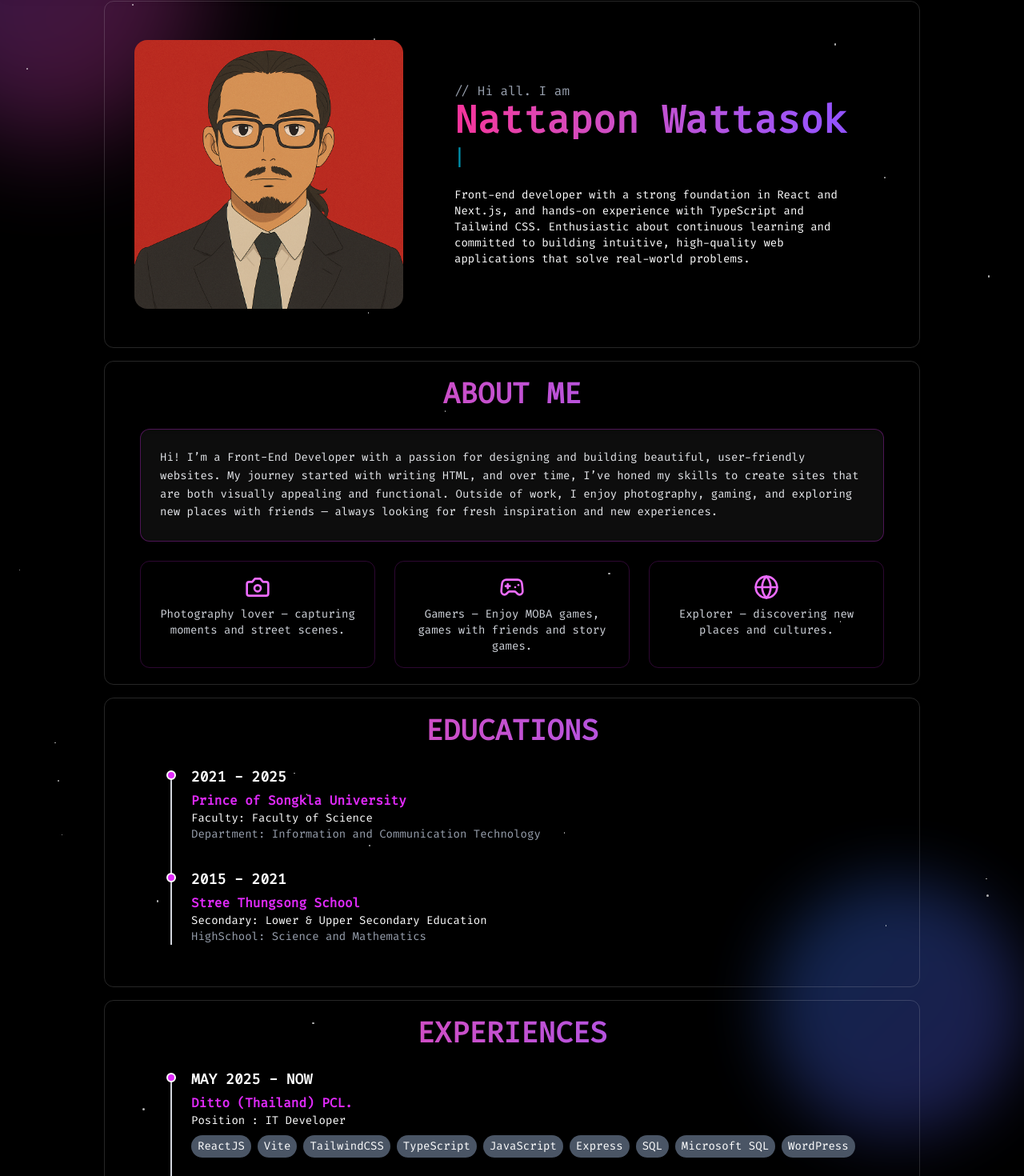
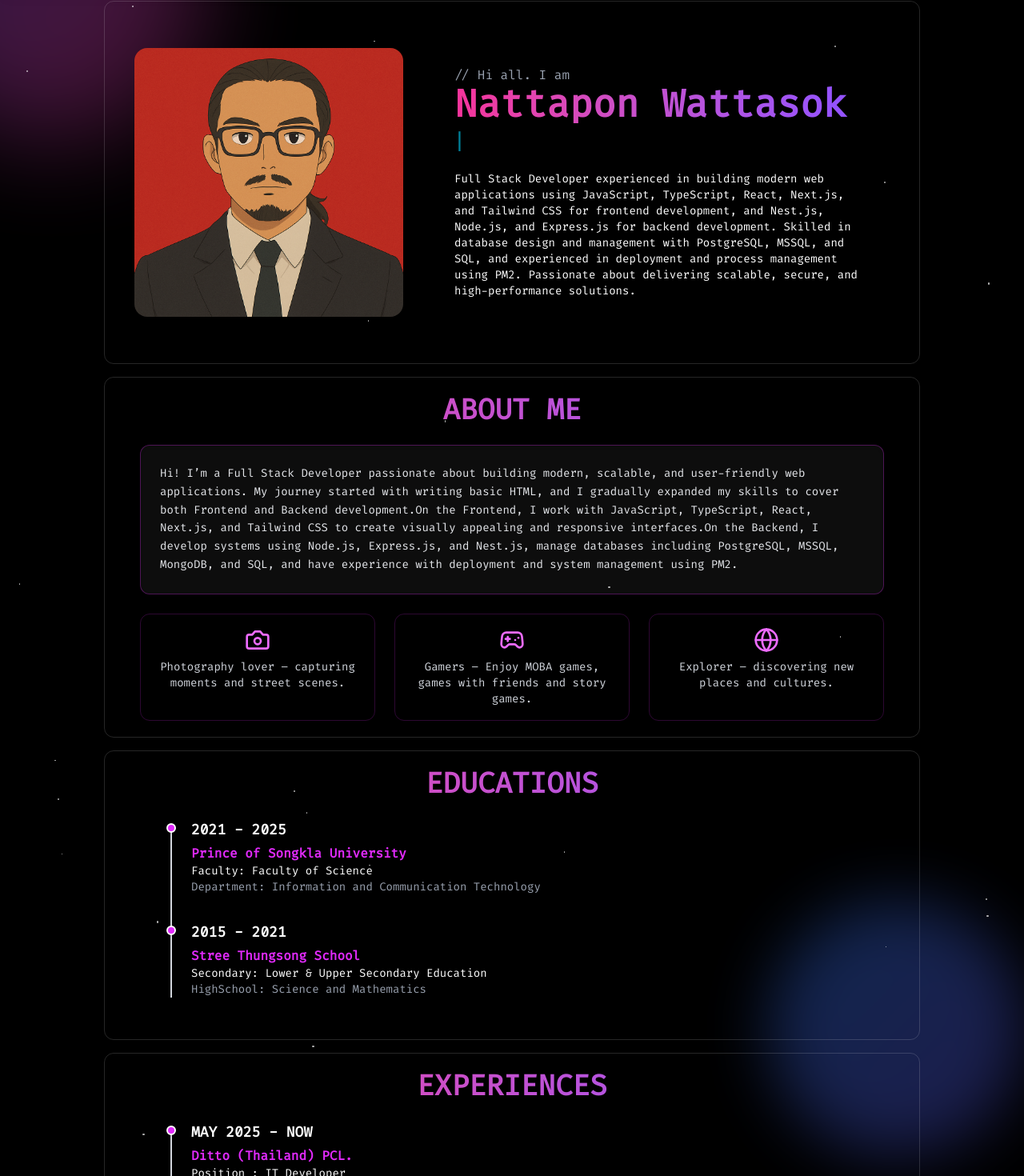
Before and after one commit to Bew60000/anw.website, a React (Vite) app: page / in a window 1280 px wide. Shown: the part 79-1549 px from the top of the page at 80% size. Built offline with nearby package versions, Linux system fonts and the light colour scheme.

Commit message:
update version

```diff
--- a/package.json
+++ b/package.json
@@ -1,7 +1,7 @@
 {
   "name": "react-tailwind-vite",
   "private": true,
-  "version": "0.0.0",
+  "version": "1.0.5",
   "type": "module",
   "scripts": {
     "dev": "vite",
--- a/src/components/content/Home.tsx
+++ b/src/components/content/Home.tsx
@@ -29,7 +29,7 @@ export default function Home() {
           </h1>
           <TypewriterEffect
             className="mb-6 text-lg font-extrabold text-cyan-500 sm:text-xl"
-            text="&gt; Front-end developer"
+            text="&gt; Full Stack developer"
             speed={100}
             pause={1500}
           />
--- a/src/libs/Resume.ts
+++ b/src/libs/Resume.ts
@@ -3,10 +3,10 @@ export const namePortfolio = "Nattapon Wattasok";
 export const descriptions = [
   {
     Welcome:
-      "Front-end developer with a strong foundation in React and Next.js, and hands-on experience with TypeScript and Tailwind CSS. Enthusiastic about continuous learning and committed to building intuitive, high-quality web applications that solve real-world problems.",
+      "Full Stack Developer experienced in building modern web applications using JavaScript, TypeScript, React, Next.js, and Tailwind CSS for frontend development, and Nest.js, Node.js, and Express.js for backend development. Skilled in database design and management with PostgreSQL, MSSQL, and SQL, and experienced in deployment and process management using PM2. Passionate about delivering scalable, secure, and high-performance solutions.",
 
     AboutMe:
-      "Hi! I’m a Front-End Developer with a passion for designing and building beautiful, user-friendly websites. My journey started with writing HTML, and over time, I’ve honed my skills to create sites that are both visually appealing and functional. Outside of work, I enjoy photography, gaming, and exploring new places with friends — always looking for fresh inspiration and new experiences.",
+      "Hi! I’m a Full Stack Developer passionate about building modern, scalable, and user-friendly web applications. My journey started with writing basic HTML, and I gradually expanded my skills to cover both Frontend and Backend development.On the Frontend, I work with JavaScript, TypeScript, React, Next.js, and Tailwind CSS to create visually appealing and responsive interfaces.On the Backend, I develop systems using Node.js, Express.js, and Nest.js, manage databases including PostgreSQL, MSSQL, MongoDB, and SQL, and have experience with deployment and system management using PM2.",
 
     Skill:
       "Below are the core skills I’ve developed and regularly use in web development—from programming languages and frameworks to styling tools and version control. These skills enable me to build efficient, visually engaging, and user-friendly web applications.",
@@ -17,12 +17,12 @@ export const descriptions = [
 ];
 
 export const skills = {
-  framework: ["NextJS", " ReactJS", "ExpressJS"],
+  framework: ["NextJS", " ReactJS", "ExpressJS", "NestJS"],
   languages: ["JavaScript", "TypeScript", "SQL"],
   UI_styling: ["TailwindCSS", "Tailwind Merge", "HTML", "CSS"],
   version_control: ["Git", "Git Control", "GitHub", "GitLab"],
-  tools: ["VS Code", "Figma", "Milo"],
-  database: ["PostgreSQL", "MicrosoftSQL"],
+  tools: ["VS Code", "Figma", "Milo", "Thunder Client", "PM2"],
+  database: ["PostgreSQL", "MicrosoftSQL", "MongoDB"],
 };
 
 export const experience = [
@@ -33,11 +33,13 @@ export const experience = [
     position: "IT Developer",
     skills: [
       "ReactJS",
+      "NextJS",
+      "NestJS",
+      "ExpressJS",
       "Vite",
       "TailwindCSS",
       "TypeScript",
       "JavaScript",
-      "Express",
       "SQL",
       "Microsoft SQL",
       "WordPress",
```
